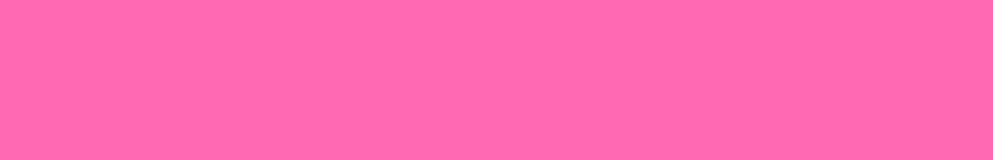
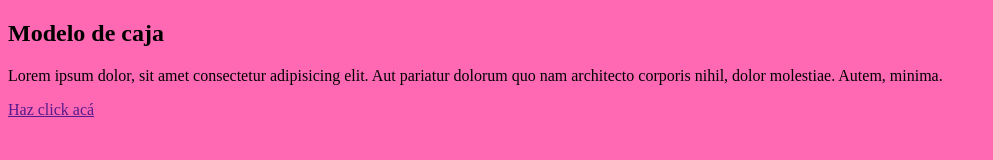
Before and after one commit to CamiUzquiano/Modelo_de_caja, a plain HTML site: page index.html in a window 1280 px wide. Shown: the whole page, without its empty margins (0-993 px from the left). Drawn offline with Linux system fonts and the light colour scheme.

Commit message:
Cambios en la caja

```diff
--- a/index.html
+++ b/index.html
@@ -7,6 +7,11 @@
     <link rel="stylesheet" href="css/estilos.css">
 </head>
 <body>
-
+    <!--Aqui debajo decimos crea un div y pon un H2 y un P y un A, con las llaves decimos lo que va a salir por pantalla-->
+    <div>
+        <h2>Modelo de caja</h2>
+        <p>Lorem ipsum dolor, sit amet consectetur adipisicing elit. Aut pariatur dolorum quo nam architecto corporis nihil, dolor molestiae. Autem, minima.</p>
+        <a href="">Haz click acá</a>
+    </div>
 </body>
 </html>
```
